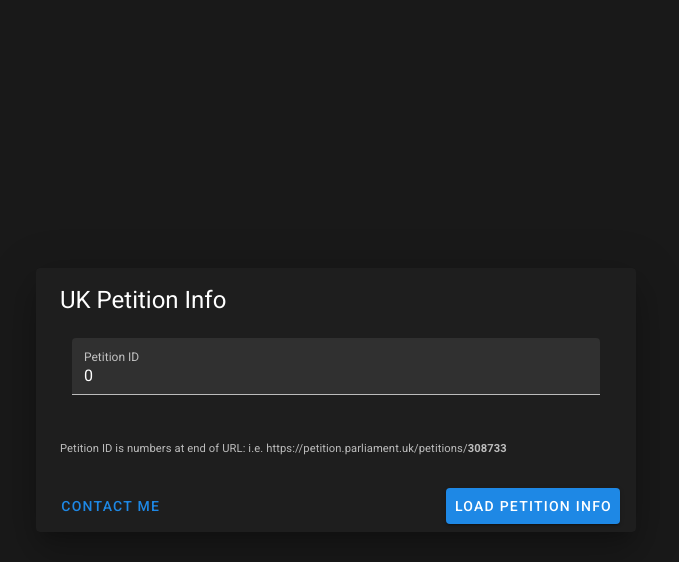
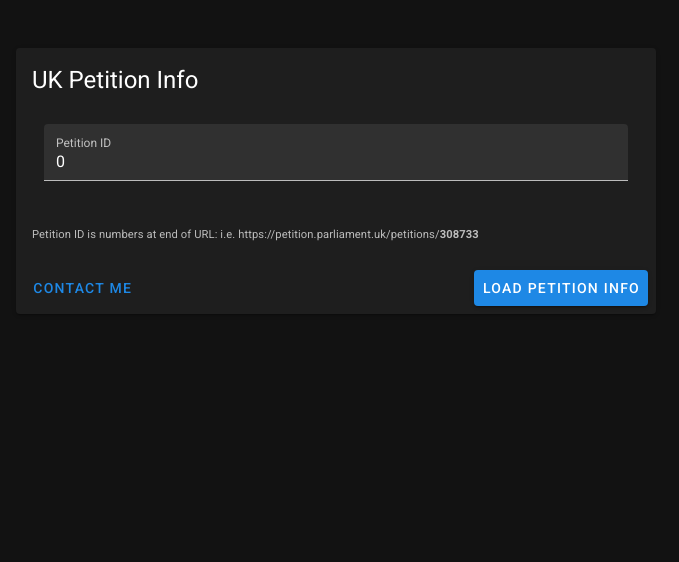
Before and after one commit to EuanRiggans/ukpetition.info, a Vue app: page /#/ in a window 1280 px wide. Shown: the top 562 px of the page, without its empty margins (304-983 px from the left). Built offline with nearby package versions, Linux system fonts and the light colour scheme.

Commit message:
Removed dialog

```diff
--- a/src/components/PetitionIDInputDialog.vue
+++ b/src/components/PetitionIDInputDialog.vue
@@ -1,6 +1,7 @@
 <template>
     <div>
-        <v-dialog v-model="dialog" persistent max-width="600px">
+        <v-layout class="project-card mt-12 mb-12">
+            <v-flex xs12 sm6 offset-sm3>
                 <v-card>
                     <v-card-title>
                         <span class="headline">UK Petition Info</span>
@@ -9,7 +10,8 @@
                         <v-container>
                             <v-row>
                                 <v-col cols="12">
-                                <v-text-field label="Petition ID" v-model="petition_id" filled required></v-text-field>
+                                    <v-text-field label="Petition ID" v-model="petition_id" filled
+                                                  required></v-text-field>
                                 </v-col>
                             </v-row>
                         </v-container>
@@ -22,7 +24,8 @@
                         <v-btn color="blue darken-1" v-on:click="loadPetitionInfo">Load petition info</v-btn>
                     </v-card-actions>
                 </v-card>
-        </v-dialog>
+            </v-flex>
+        </v-layout>
         <Snackbar :modal="loading_snackbar" color="pink"
                   text="Loading petition info..."
                   v-on:close-snackbar="closeLoadingSnackbar"/>
```
Lines whose indentation alone changed are shown as unchanged.
